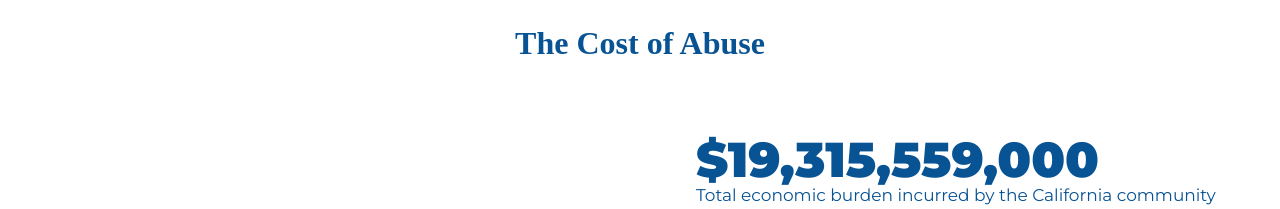
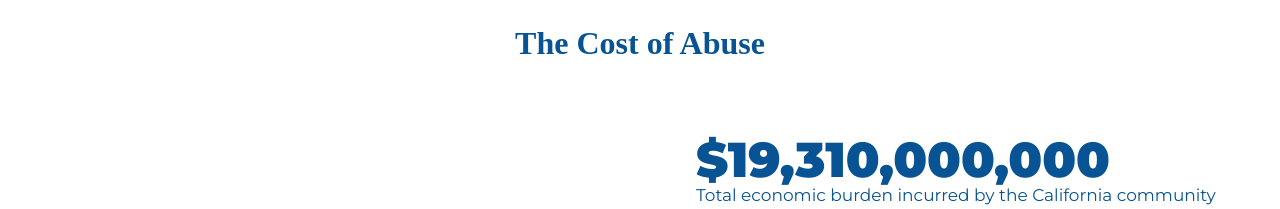
Before and after one commit to SFCAPC/2019-CA-Report, a plain HTML site: page index.html in a window 1280 px wide. Shown: the part 2060-2269 px from the top of the page. Drawn offline with Linux system fonts and the light colour scheme; a web font is replaced by a local one.

Commit message:
round ca number

```diff
--- a/index.html
+++ b/index.html
@@ -124,7 +124,7 @@
 				</div>
 				<div class="costOfAbuseGraphic-stats">
 					<div class="costOfAbuseGraphic-stat costOfAbuseGraphic-stat_1 js-toFadeIn js-toFadeIn_slow">
-						<h2>$19,315,559,000</h2>
+						<h2>$19,310,000,000</h2>
 						<p>Total economic burden incurred by the California community for the lifetime costs associated with the victims of child maltreatment in 2017. That same amount could fund 15% of the state’s annual operating budget.</p>
 						<a href="https://safeandsound.org/ca-cost/" target="_blank">Read about Califonia costs</a>
 					</div>
```
